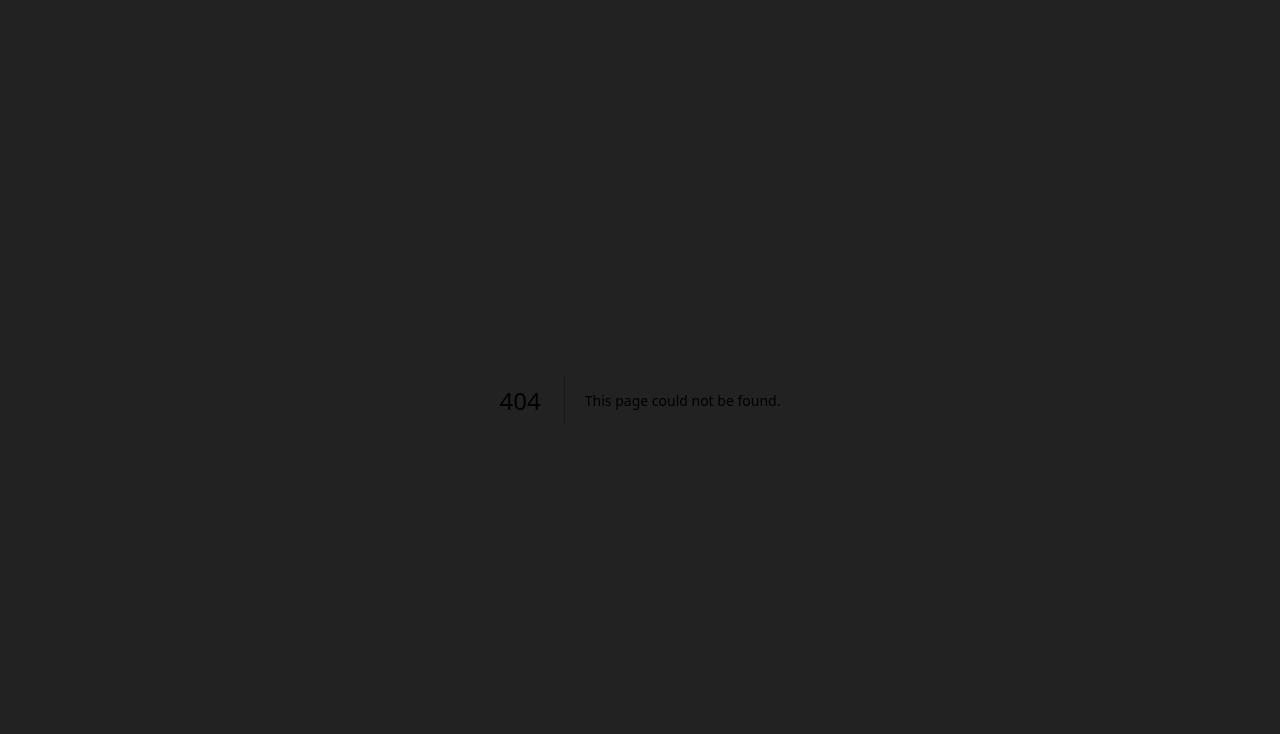
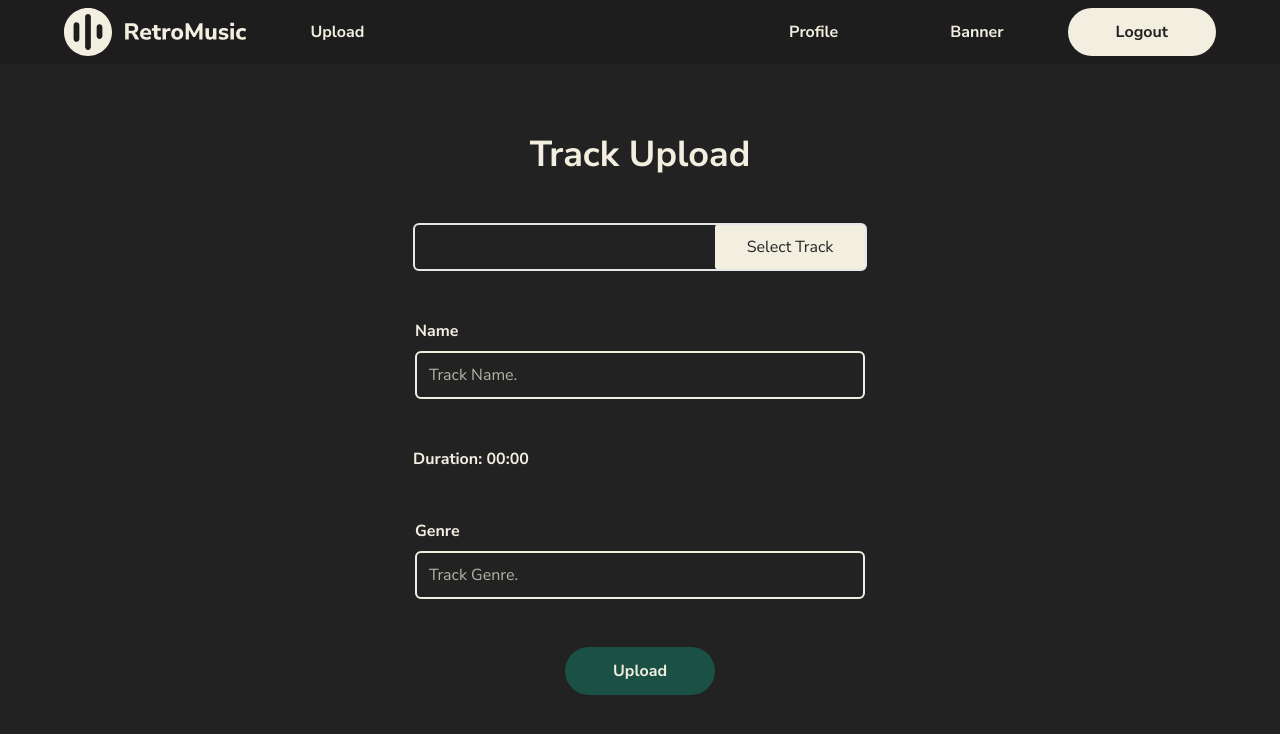
Before and after one commit to alexmaest/AYD2_Proyecto_G2, a Next.js app in the folder frontend/: page /artist/upload in a window 1280 px wide. Before the commit this address had no page. Shown: the top 734 px of the page. Built offline with nearby package versions, Linux system fonts and the light colour scheme.

Commit message:
chore: create upload track page

```diff
--- a/frontend/src/app/artist/layout.tsx
+++ b/frontend/src/app/artist/layout.tsx
@@ -2,6 +2,7 @@
 import Brand from '@/components/Brand'
 import Link from 'next/link'
 import { signOut } from 'next-auth/react'
+import Button from '@/components/Button'
 
 export default function ArtistLayout ({
   children
@@ -9,32 +10,53 @@ export default function ArtistLayout ({
   children: React.ReactNode
 }) {
   return (
-    <main>
-      <nav className='fixed w-full top-0 px-20 py-4 bg-retro-black'>
-        <ul className='flex items-center justify-between'>
-          <li className='font-semibold'>
-            <Brand className='h-[36px] w-[136.8px]' color='#F3EFE0' />
+    <>
+      <header>
+        <nav className='flex flex-row px-16 py-2 bg-[#1D1D1D] items-center justify-between sticky top-0 z-50'>
+          <ul className='flex items-center gap-4'>
+            <li>
+              <Link href='/artist'>
+                <Brand className='h-[48px] w-[182.4px]' color='#F3EFE0' />
+              </Link>
             </li>
-          <div className='flex space-x-4'>
-            <Link href='/artist'>
-              <li className='text-white font-bold'>Inicio</li>
+            <li>
+              <Link
+                href='/artist/upload'
+                className='group box-border flex items-center justify-center gap-4 rounded-full px-[48px] py-[12px] transition-all duration-300 ease-in-out bg-[#1D1D1D] hover:brightness-90 hover:scale-105'
+              >
+                <span className='text-retro-white text-center font-bold text-[16px]'>Upload</span>
               </Link>
-            <Link href='/artist/profile'>
-              <li className='text-white font-bold'>Profile</li>
+            </li>
+          </ul>
+          <ul className='flex items-center gap-4'>
+            <li>
+              <Link
+                href='/artist/profile'
+                className='group box-border flex items-center justify-center gap-4 rounded-full px-[48px] py-[12px] transition-all duration-300 ease-in-out bg-[#1D1D1D] hover:brightness-90 hover:scale-105'
+              >
+                <span className='text-retro-white text-center font-bold text-[16px]'>Profile</span>
               </Link>
-            <Link href='/artist/profile/banner'>
-              <li className='text-white font-bold'>Banner</li>
+            </li>
+            <li>
+              <Link
+                href='/artist/profile/banner'
+                className='group box-border flex items-center justify-center gap-4 rounded-full px-[48px] py-[12px] transition-all duration-300 ease-in-out bg-[#1D1D1D] hover:brightness-90 hover:scale-105'
+              >
+                <span className='text-retro-white text-center font-bold text-[16px]'>Banner</span>
               </Link>
-            <li
-              className='text-white font-bold cursor-pointer'
+            </li>
+            <li>
+              <Button
+                type='white'
                 onClick={async () => await signOut()}
               >
-              Logout
+                <span className='text-retro-black text-center font-bold text-[16px]'>Logout</span>
+              </Button>
             </li>
-          </div>
           </ul>
         </nav>
+      </header>
       {children}
-    </main>
+    </>
   )
 }
--- a/frontend/src/app/artist/page.tsx
+++ b/frontend/src/app/artist/page.tsx
@@ -1,7 +1,7 @@
 export default function ArtistPage () {
   return (
-    <div>
+    <main>
       <h1>Artist Page</h1>
-    </div>
+    </main>
   )
 }
--- /dev/null
+++ b/frontend/src/app/artist/upload/page.tsx
@@ -0,0 +1,148 @@
+'use client'
+
+import Alert from '@/components/Alert'
+import Button from '@/components/Button'
+import Input from '@/components/Input'
+import InputWrapper from '@/components/InputWrapper'
+import { apiUrls, baseUrl } from '@/constants/urls'
+import { useEffect, useState, useRef } from 'react'
+
+function Upload () {
+  const [name, setName] = useState('')
+  const [duration, setDuration] = useState('00:00')
+  const [file, setFile] = useState<null | File>(null)
+  const [fileName, setFileName] = useState('')
+  const [fileDataURL, setFileDataURL] = useState('')
+  const audioRef = useRef<HTMLAudioElement>(null)
+  const [genre, setGenre] = useState('')
+  const [alertMessage, setAlertMessage] = useState('')
+  const [alertType, setAlertType] = useState<'danger' | 'success'>('danger')
+  const [isAlertOpen, setIsAlertOpen] = useState(false)
+
+  const trackChange = (e: any) => {
+    const _file = e.target.files[0]
+    setFileName(_file.name)
+    setFile(_file)
+  }
+
+  const handleSubmit = async (e: React.FormEvent<HTMLFormElement>) => {
+    e.preventDefault()
+    try {
+      const formData = new FormData()
+      formData.append('name', name)
+      formData.append('duration', duration)
+      formData.append('genre', genre)
+      formData.append('track', file as File)
+      const response = await fetch(baseUrl + apiUrls.artist.uploadSong, {
+        method: 'POST',
+        body: formData
+      })
+      const data = await response.json()
+      if (response.ok) {
+        setAlertType('success')
+        setAlertMessage(data.message)
+        setIsAlertOpen(true)
+        setName('')
+        setDuration('00:00')
+        setFile(null)
+        setFileName('')
+        setFileDataURL('')
+        setGenre('')
+        if (audioRef.current != null) {
+          audioRef.current.src = ''
+        }
+      } else {
+        setAlertType('danger')
+        setAlertMessage(data.message)
+        setIsAlertOpen(true)
+      }
+    } catch (error: any) {
+      setAlertType('danger')
+      setAlertMessage(error.message)
+      setIsAlertOpen(true)
+    }
+  }
+
+  useEffect(() => {
+    let fileReader: FileReader | null = null
+    let isCancel = false
+    if (file != null) {
+      fileReader = new FileReader()
+      fileReader.onload = (e: any) => {
+        const { result } = e.target
+        if ((Boolean(result)) && !isCancel) {
+          setFileDataURL(result)
+          audioRef.current.src = result
+        }
+        audioRef.current.onloadedmetadata = () => {
+          const minutes = Math.floor(audioRef.current.duration / 60)
+          const seconds = Math.floor(audioRef.current.duration - minutes * 60)
+          setDuration(`${minutes}:${seconds}`)
+        }
+      }
+      fileReader.readAsDataURL(file)
+    }
+    return () => {
+      isCancel = true
+      if ((fileReader != null) && fileReader.readyState === 1) {
+        fileReader.abort()
+      }
+    }
+  }, [file])
+
+  return (
+    <main className='flex flex-col items-center justify-center mx-auto w-1/2 gap-12 section-min-height'>
+      <audio ref={audioRef} src={fileDataURL} />
+      <Alert type={alertType} className='w-[450px]' isOpen={isAlertOpen} onClick={() => setIsAlertOpen(false)}>
+        <p>{alertMessage}</p>
+      </Alert>
+      <h2 className='text-4xl font-bold text-retro-white'>Track Upload</h2>
+      <form action='post' method='post' className='flex flex-col gap-12 items-center' onSubmit={handleSubmit}>
+        <InputWrapper>
+          <p className='py-2 px-3 text-[16px] text-retro-white text-start w-[300px] truncate'>{fileName}</p>
+          <label
+            className='w-[150px] flex items-center justify-center text-center h-full rounded-sm cursor-pointer bg-retro-white text-retro-black'
+            htmlFor='track'
+          >Select Track
+            <input
+              className='hidden'
+              type='file'
+              id='track'
+              accept='.wav, .mp3'
+              multiple={false}
+              onChange={trackChange}
+            />
+          </label>
+        </InputWrapper>
+        <Input
+          value={name}
+          onChange={(event) => setName(event.target.value)}
+          id='name'
+          type='text'
+          label='Name'
+          placeholder='Track Name.'
+          autoComplete='off'
+          isRequired
+        />
+        <p className='text-[16px] font-bold text-retro-white w-full text-start'>Duration: {duration}</p>
+        <Input
+          value={genre}
+          onChange={(event) => setGenre(event.target.value)}
+          id='genre'
+          type='text'
+          label='Genre'
+          placeholder='Track Genre.'
+          autoComplete='off'
+          isRequired
+        />
+        <Button
+          type='primary'
+        >
+          <span className='text-retro-white text-center font-bold text-[16px]'>Upload</span>
+        </Button>
+      </form>
+    </main>
+  )
+}
+
+export default Upload
--- a/frontend/src/constants/urls.ts
+++ b/frontend/src/constants/urls.ts
@@ -9,7 +9,8 @@ export const apiUrls = {
   },
   artist: {
     uploadBanner: '/artist/banner',
-    banner: '/artist/banner'
+    banner: '/artist/banner',
+    uploadSong: '/artist//uploadSong'
   },
   admin: {
     artists: '/admin/artists',
```
Lines whose indentation alone changed are shown as unchanged.
